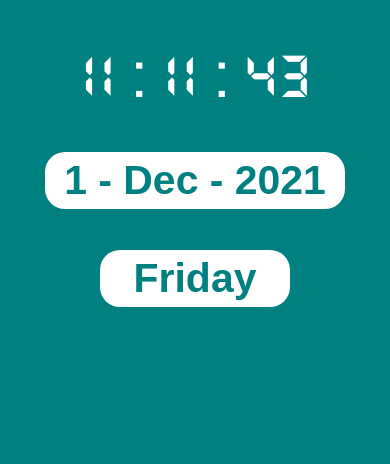
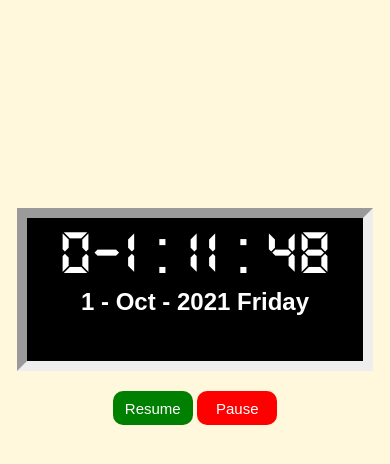
Before and after one commit to mubashir-786/clock, a plain HTML site: page index.html in a window 390 px wide. Drawn offline with Linux system fonts and the light colour scheme.

Commit message:
complete watch

```diff
--- a/app.js
+++ b/app.js
@@ -7,6 +7,7 @@ function gettime(){
     var month = document.getElementById("month")
     var year = document.getElementById("year")
     var day = document.getElementById("day")
+
 
     var week = new Date().getDay()
     if (week == 0){
@@ -32,11 +33,39 @@ function gettime(){
     }
 
 
-    hour.innerHTML = new Date().getHours()
-    min.innerHTML = new Date().getMinutes()
-    sec.innerHTML = new Date().getSeconds()
+
+    // min.innerHTML = new Date().getMinutes()
+    var minnn = new Date().getMinutes()
+
+    if (minnn < 10 ){
+        min.innerHTML = "0" + minnn
+    }else {
+        min.innerHTML = minnn
+    }
+
+    // sec.innerHTML = new Date().getSeconds()
+    var secc = new Date().getSeconds()
+
+    if (secc < 10 ){
+        sec.innerHTML = "0" + secc
+    }else {
+        sec.innerHTML = secc
+    }
 
     date.innerHTML = new Date().getUTCDate()
+    // hour.innerHTML = new Date().getHours()
+
+   var hourr = new Date().getHours() -12
+
+       if (hourr < 10 ){
+           hour.innerHTML = "0" + hourr
+       }else {
+           hour.innerHTML = hourr
+       }
+
+
+
+
 
     var monthdis = new Date().getMonth()
     //   month.innerHTML = new Date().getMonth()
@@ -68,13 +97,13 @@ function gettime(){
         month.innerHTML = "Sept"
     }
     else if (monthdis == 9){
-        month.innerHTML = "Dec"
+        month.innerHTML = "Oct"
     }
     else if (monthdis == 10){
-        month.innerHTML = "Oct"
+        month.innerHTML = "Nov"
     }
     else if (monthdis == 11){
-        month.innerHTML = "Nov"
+        month.innerHTML = "Dec"
     }
 
 
@@ -84,4 +113,16 @@ function gettime(){
 
     return
 }
-gettime()
+
+var interval ;
+function start(){
+   interval =  setInterval(gettime,1000)
+}
+
+
+
+function clr(){
+
+    clearInterval(interval)
+}
+start()
--- a/index.html
+++ b/index.html
@@ -12,20 +12,21 @@
 
 
     <div class="divv">
-        <h1 id="time"> <span id="hour" ></span>  : <span id="minute"></span> : <span id="sec"></span></h1>
+        <h1 class="time"> <span id="hour" ></span>  : <span id="minute"></span> : <span id="sec"></span></h1>
 
         <div class="date" >
 
-            <h3>   <span id="datee" >  </span> - <span id="month">   </span> - <span id="year" >  </span></h3>
-                <h3 style="width: 60%; margin: auto;" ><span id="day"> </span></h3>
+            <h3>   <span id="datee" >  </span> - <span id="month">   </span> - <span id="year" >  </span> <span id="day"> </span></h3>
+
+
         </div>
 
 
     </div>
+    <div class="btnn">
+    <button class="res" onclick="start()" >Resume</button> <button class="pau" onclick="clr()"> Pause</button>
 
-
-
-
+</div>
 
 
 
--- a/style.css
+++ b/style.css
@@ -1,64 +1,89 @@
 @font-face {
-    font-family: digital;
+    font-family: xyz;
     src: url(./DS-DIGIB.TTF);
 }
 body {
-    background-color: teal;
+    background-color: cornsilk;
+}
+.divv {
+    background-color:  black;
+    color: white;
+    width: 50%;
+    margin: auto;
+    text-align: center;
+    height: 19.5vh;
+   border: outset 25px  ;
+   position: relative;
+   top: 200px;
+}
+h1 {
+  font-family: xyz;
+  font-size: 7rem;
+  position: relative;
+  bottom:  70px;
+}
+h3 {
+    font-family: sans-serif;
+    font-size: 2rem;
+    position: relative;
+    bottom: 145px;
+
+}
+.btnn {
+    margin: auto;
+    width: 50%;
+    position: relative;
+    top: 220px;
+    text-align: center;
+    font-family: sans-serif;
+
+}
+.res {
+    /* padding: 12px; */
+    width: 80px;
+    font-size: 15px;
+    height: 4vh;
+    color: white;
+    background-color: green;
+    border: none;
+    border-radius: 10px;
+
+}
+.pau {
+    /* padding: 12px; */
+    width: 80px;
+    font-size: 15px;
+    height: 4vh;
+    background-color: red;
+    border: none;
+    color: white;
+    border-radius: 10px;
 }
 
-#time {
-    font-family: digital;
-    color: white;
+@media screen and (min-width:250px) and (max-width: 450px) {
+
+    .divv {
+        width: 90%;
+        border: inset 10px;
+        height: 17vh;
+    }
+    h1 {
+        font-size: 4rem;
+        position: relative;
+        top: -40px;
+
+    }
+    h3 {
+        font-size: 1.5rem;
+        position: relative;
+        top:  -80px;
+    }
+
+
 
 }
-.divv{
-    text-align: center;
-    font-size: 4rem;
-    width: 80%;
-    margin: auto;
-
-}
-.date {
-
-    color: teal;
-
-    width: 60%;
-    margin: auto;
-    border-radius: 20px;
-}
-h3 {
-    background-color: white;
-    border-radius: 20px;
-   font-family: sans-serif;
-   text-align: center;
-
-}
-.btn {
-    display: inline-block;
-}
-
-@media screen and (min-width:300px) and (max-width:440px){
-    #time{
-        font-size: 65px;
-    }
-    .date{
-        width: 100%;
-        font-size: 35px;
-    }
-    h3{
-        padding: 5px;
+@media screen and (min-width:600px) and (max-width: 1200px){
+    .divv{
+        width: 90%;
     }
 }
-
-@media screen and (min-width:600px) and (max-width:1000px){
-    .divv{
-        width: 100%;
-    }
-    #time{
-        font-size: 130px;
-    }
-    .date{
-        width: 100%;
-        font-size: 60px;
-    }
-}
```
Also changed, not shown: DS-DIGIB - Copy.TTF (added).
